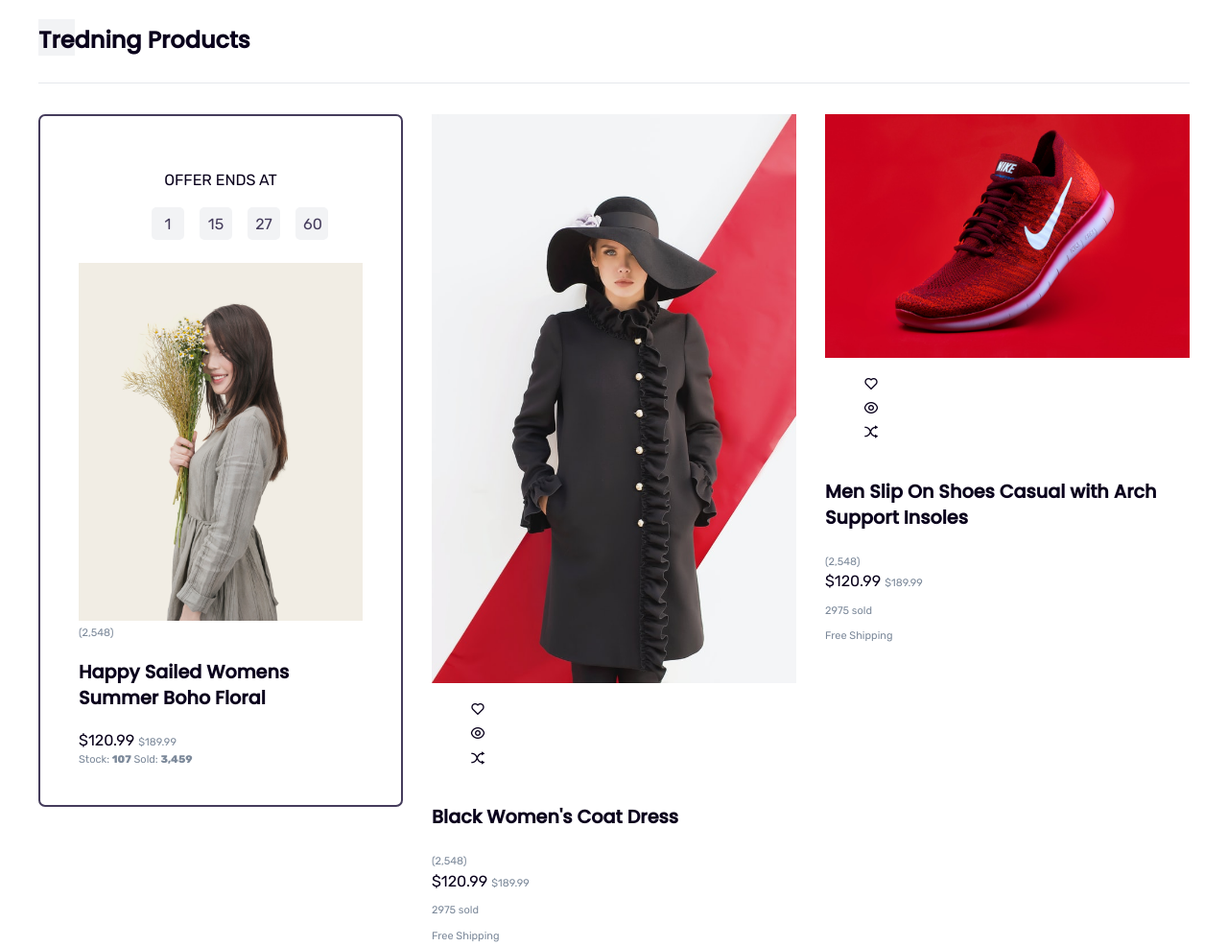
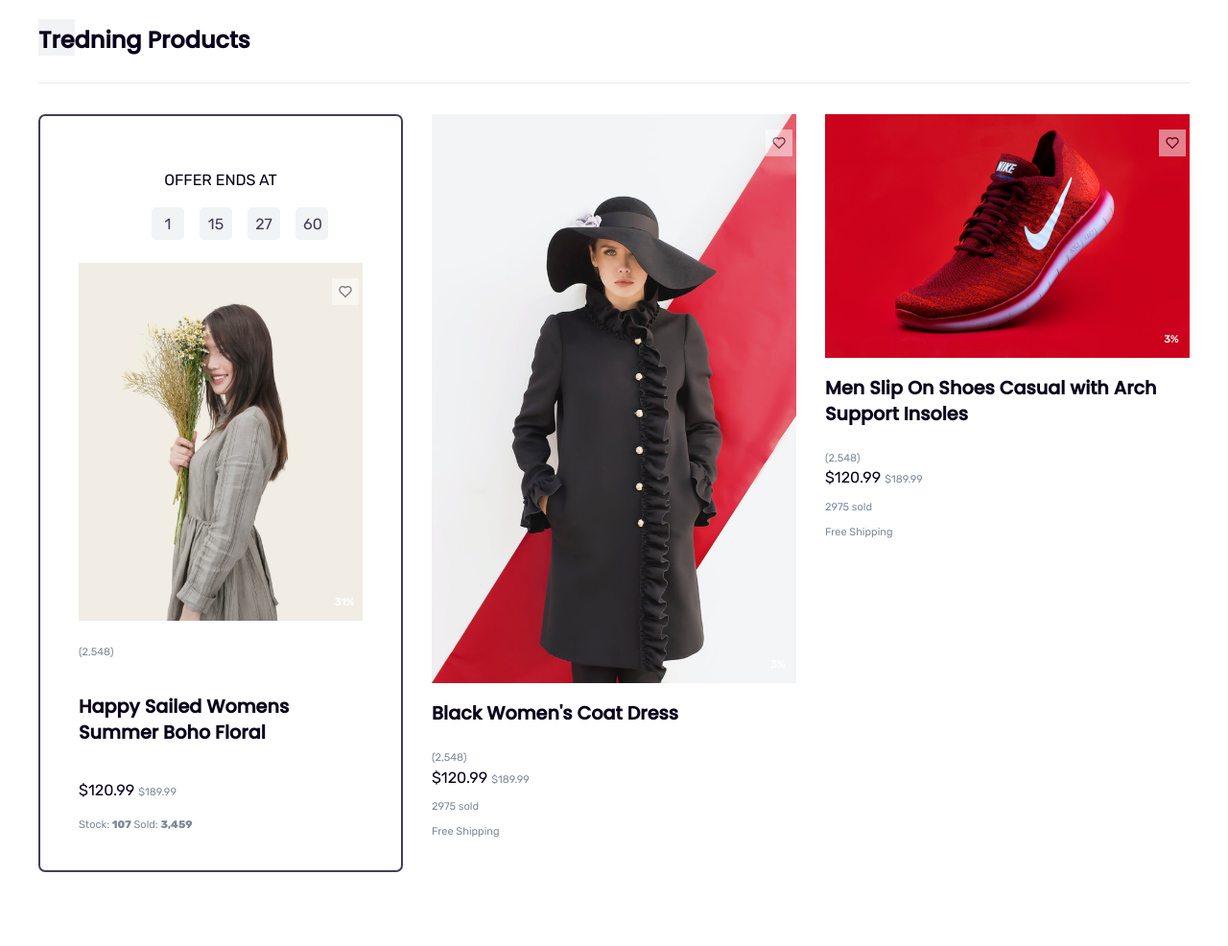
Before and after one commit to chizobaebuka/JS-Projects, a plain HTML site: page Ecommerce/index.html in a window 1280 px wide. Shown: the part 960-1946 px from the top of the page at 96% size. After the commit the page ends 1877 px from the top, so only its background shows below. Drawn offline with nearby package versions, Linux system fonts and the light colour scheme.

Commit message:
added new styling to the products section still working tho

```diff
--- a/Ecommerce/style.css
+++ b/Ecommerce/style.css
@@ -638,7 +638,72 @@ opacity: .8;
 .products :where(.image, .thumbnail):hover img{
     transform: scale(1.1);
 }
-
+.products .hoverable {
+    position: absolute;
+    top: 0;
+    right: 0;
+}
+.products .hoverable li a {
+    display: flex;
+    align-items: center;
+    justify-content: center;
+    width: 28px;
+    height: 28px;
+    padding: 0.25em;
+    margin: 0.25em;
+    border-radius: var(--percent50);
+    line-height: 1;
+    background-color: var(--white-color);
+    opacity: .5;
+    transition: var(--trans-background-color), opacity .3s;
+}
+.products .item:hover .hoverable li a {
+    opacity: 1;
+}
+.products .hoverable li a:hover{
+    color: var(--white-color);
+    background-color: var(--dark-color);
+}
+.products .hoverable li.active a:hover{
+    background-color: var(--primary-color);
+}
+.products .hoverable li:not(.active){
+    transform: translateX(100%);
+    opacity: 0;
+    transition: transform .3s, opacity .2s
+}
+.products .item:hover .hoverable li {
+    transform: translateX(0);
+    opacity: 1;
+}
+.products .hoverable li:last-child{
+    transition-delay: .1s;
+}
+.products .discount {
+    top: auto;
+    right: 0;
+    left: auto;
+    bottom: 0;
+    background-color: transparent;
+    z-index: 1;
+}
+.products .discount::before{
+    background-color: var(--dark-color);
+}
+.products .discount span {
+    position: relative;
+    font-size: var(--font-smaller);
+    font-weight: var(--fw5);
+    color: var(--white-color);
+}
+.products .content {
+    display: flex;
+    flex-direction: column;
+}
+.products:where(.big,.main.one) .content{
+    gap: 1em;
+    margin-top: 1.25em;
+}
 /* BIG PRODUCTS */
 .products.big .item{
     flex-direction: column;
```
